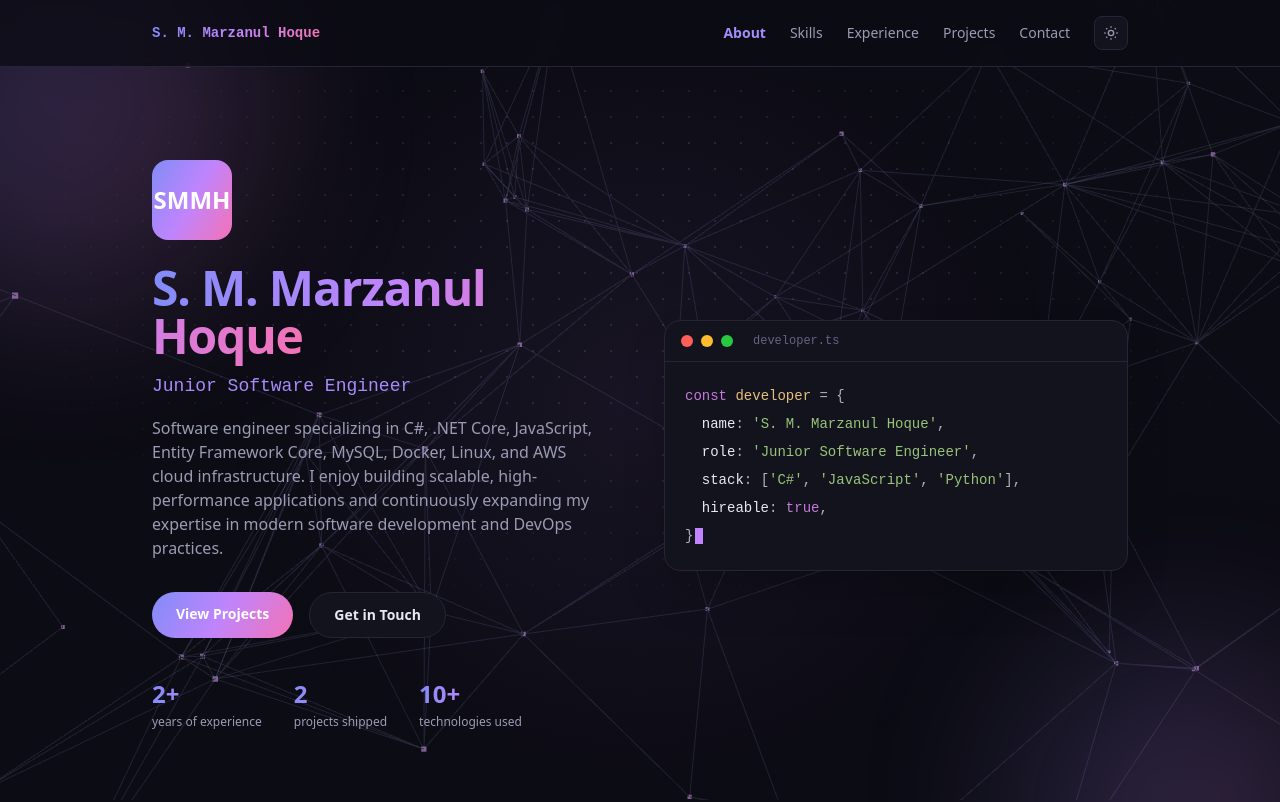
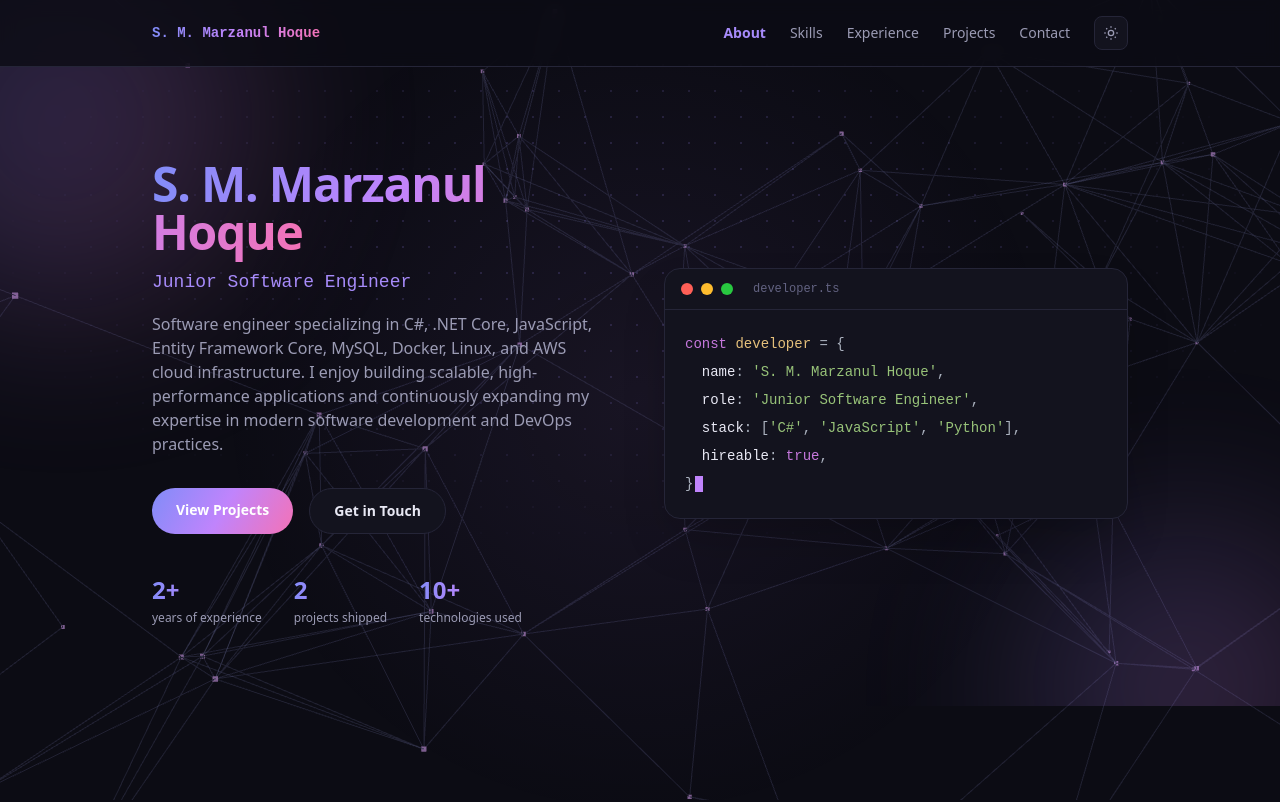
Before and after one commit to MarzanulHoque/MarzanulHoque.github.io, a React (Vite) app: page / in a window 1280 px wide. Shown: the top 802 px of the page. Built offline with nearby package versions, Linux system fonts and the light colour scheme.

Commit message:
feat: restore docked identity card without initials badge
Brings back the floating left-margin card (name/role/email) but drops
the initials avatar from it and from the hero top.

```diff
--- a/src/App.tsx
+++ b/src/App.tsx
@@ -1,6 +1,7 @@
 import { usePointerGlow } from './hooks/usePointerGlow'
 import GlobalFX from './components/GlobalFX'
 import Nav from './components/Nav'
+import ScrollIdentity from './components/ScrollIdentity'
 import BackToTop from './components/BackToTop'
 import Footer from './components/Footer'
 import Hero from './components/Hero'
@@ -27,6 +28,7 @@ export default function App() {
       />
       <GlobalFX />
       <Nav />
+      <ScrollIdentity />
       <main className="relative z-10">
         <Hero />
         <About />
--- a/src/components/Hero.tsx
+++ b/src/components/Hero.tsx
@@ -10,10 +10,6 @@ const P = ({ children }: { children: ReactNode }) => <span className="text-[#abb
 
 export default function Hero() {
   const ref = useReveal<HTMLElement>()
-  const initials = identity.name
-    .split(' ')
-    .map((w) => w[0])
-    .join('')
   const topSkills = skillGroups.flatMap((g) => g.skills).slice(0, 3)
 
   return (
@@ -25,13 +21,7 @@ export default function Hero() {
       <div className="relative z-10 mx-auto grid max-w-5xl gap-12 px-6 pb-20 pt-32 sm:pt-40 lg:grid-cols-2 lg:items-center">
         {/* left: identity */}
         <div className="reveal">
-          <div
-            className="bg-grad flex h-20 w-20 items-center justify-center rounded-2xl text-2xl font-extrabold text-white"
-            aria-hidden="true"
-          >
-            {initials}
-          </div>
-          <h1 className="mt-6 text-4xl font-extrabold tracking-tight sm:text-5xl">
+          <h1 className="text-4xl font-extrabold tracking-tight sm:text-5xl">
             <span className="text-grad">{identity.name}</span>
           </h1>
           <p className="mt-3 font-mono text-lg text-vio">{identity.role}</p>
--- /dev/null
+++ b/src/components/ScrollIdentity.tsx
@@ -0,0 +1,31 @@
+import { useEffect, useState } from 'react'
+import { identity, links } from '../data/profile'
+
+/** Docked identity card in the left margin on very wide screens, once the hero scrolls away. */
+export default function ScrollIdentity() {
+  const [show, setShow] = useState(false)
+
+  useEffect(() => {
+    const hero = document.getElementById('top')
+    if (!hero) return
+    const observer = new IntersectionObserver(([entry]) => setShow(!entry.isIntersecting))
+    observer.observe(hero)
+    return () => observer.disconnect()
+  }, [])
+
+  return (
+    <aside
+      className={`fixed left-6 top-1/2 z-40 hidden -translate-y-1/2 transition-all duration-500 2xl:block ${
+        show ? 'translate-x-0 opacity-100' : '-translate-x-8 opacity-0'
+      }`}
+    >
+      <div className="rounded-2xl border border-line bg-panel p-5 text-center shadow-lg">
+        <p className="text-sm font-bold">{identity.name}</p>
+        <p className="mt-0.5 font-mono text-xs text-mut">{identity.role}</p>
+        <a href={`mailto:${links.email}`} className="mt-2 block font-mono text-xs text-vio hover:underline">
+          {links.email}
+        </a>
+      </div>
+    </aside>
+  )
+}
```
